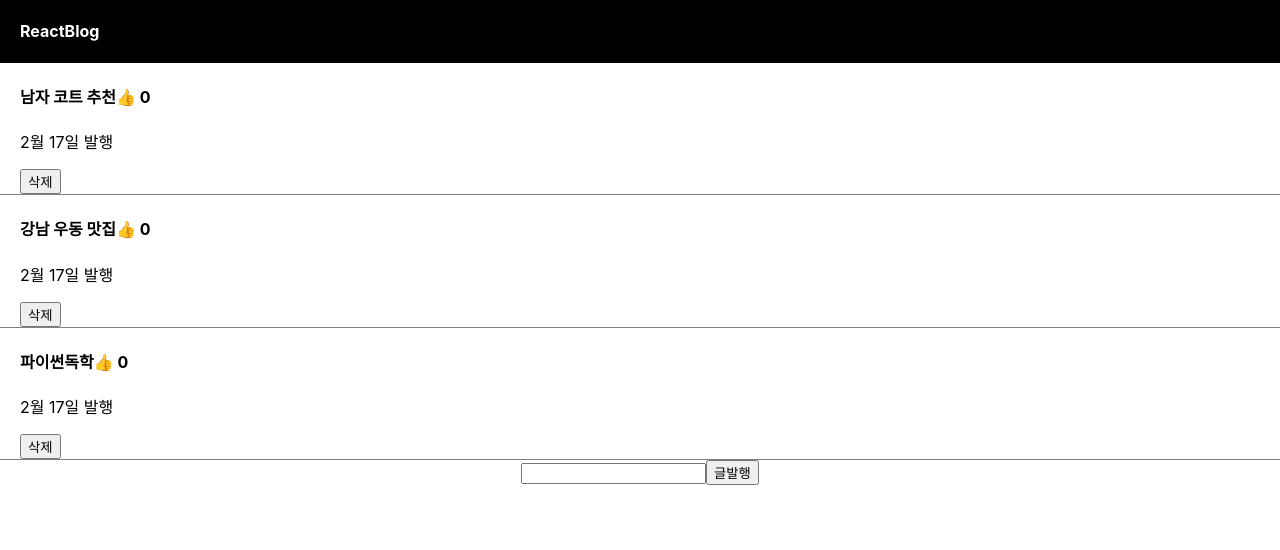
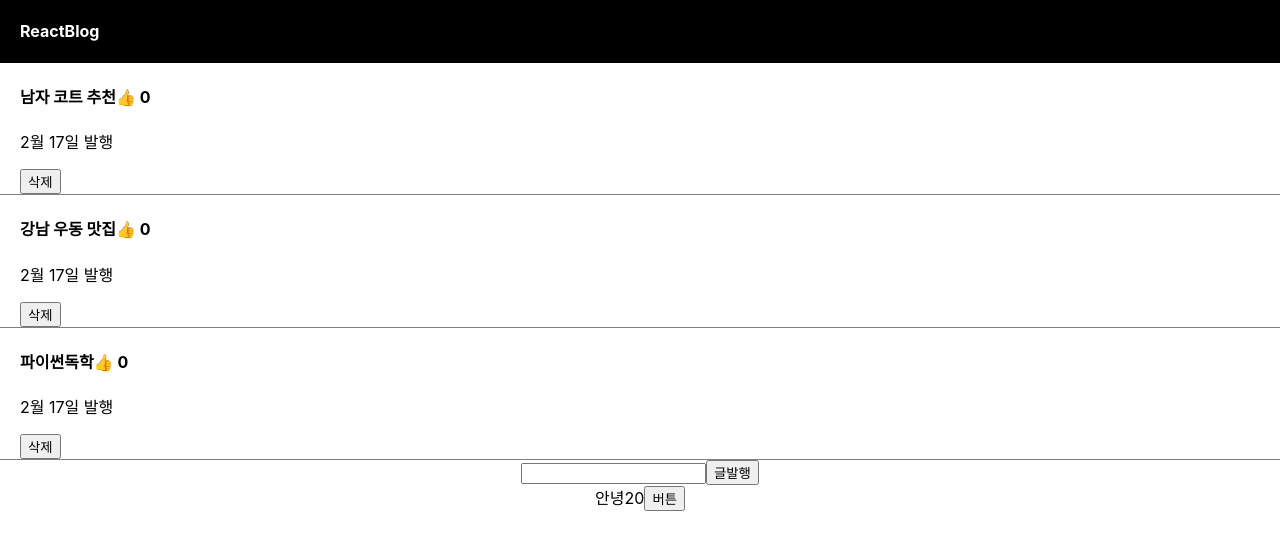
Before and after one commit to hyeon0415/react-shopping-, a React (Create React App) app: page / in a window 1280 px wide. Shown: the top 550 px of the page. Built offline with nearby package versions, Linux system fonts and the light colour scheme.

Commit message:
2023. 03. 26
class문법(옛날문법이지만 혹시 몰라 배워둠)

```diff
--- a/src/App.js
+++ b/src/App.js
@@ -1,7 +1,7 @@
 /* eslint-disable */
 import logo from './logo.svg';
 import './App.css';
-import { useState } from 'react';
+import React, { useState } from 'react';
 
 function App() {
 
@@ -87,6 +87,7 @@
       {
         modal == true ? <Modal title={title} 작명={글제목} 글제목변경_={글제목변경}/> : null
       }
+      <Modal2></Modal2>
     </div>
   );
 }
@@ -107,5 +108,23 @@
   )
 }
 
+class Modal2 extends React.Component {
+  constructor(props){
+    super(props);
+    this.state = {
+      name : 'kim',
+      age : 20
+    }
+  }
+  render(){
+    return(
+      <div>안녕{this.state.age}
+        <button onClick={()=>{
+          this.setState({age:21})
+        }}>버튼</button>
+      </div>
+    )
+  }
+}
 
 export default App;
```
